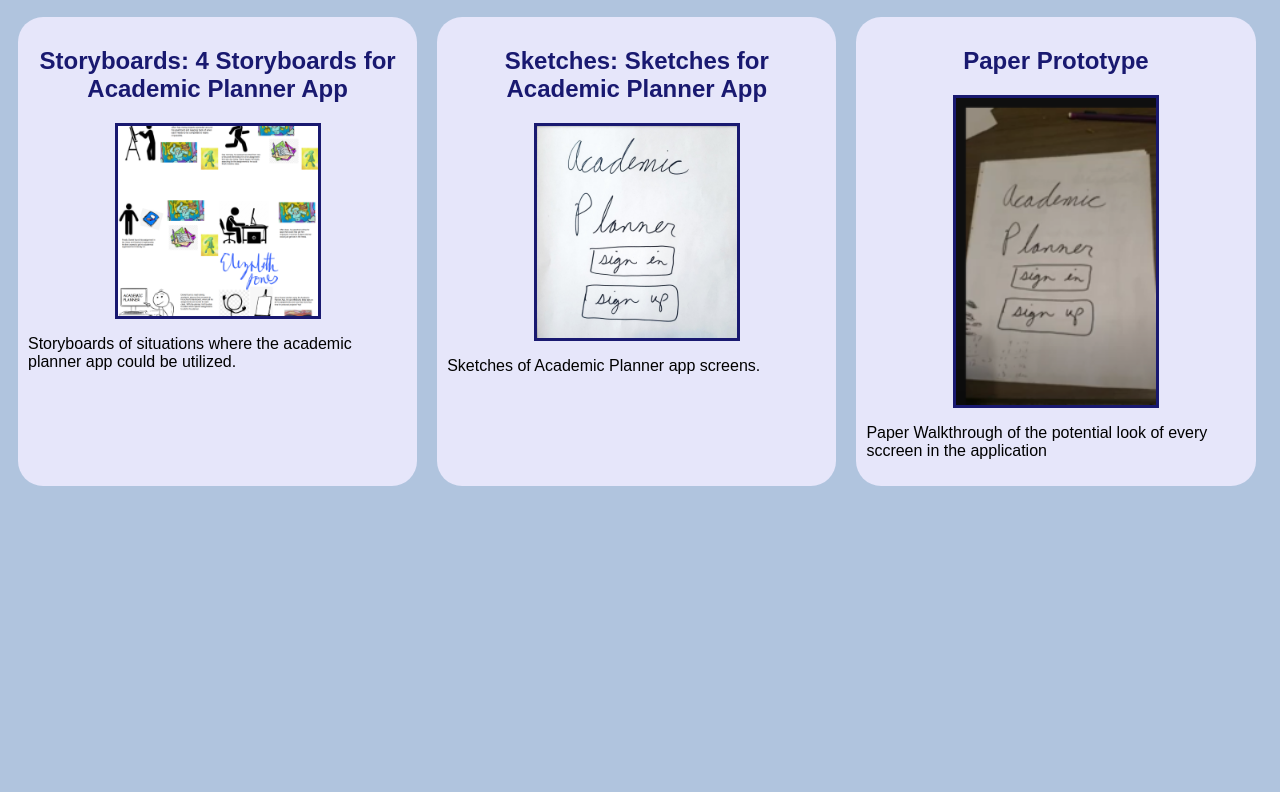
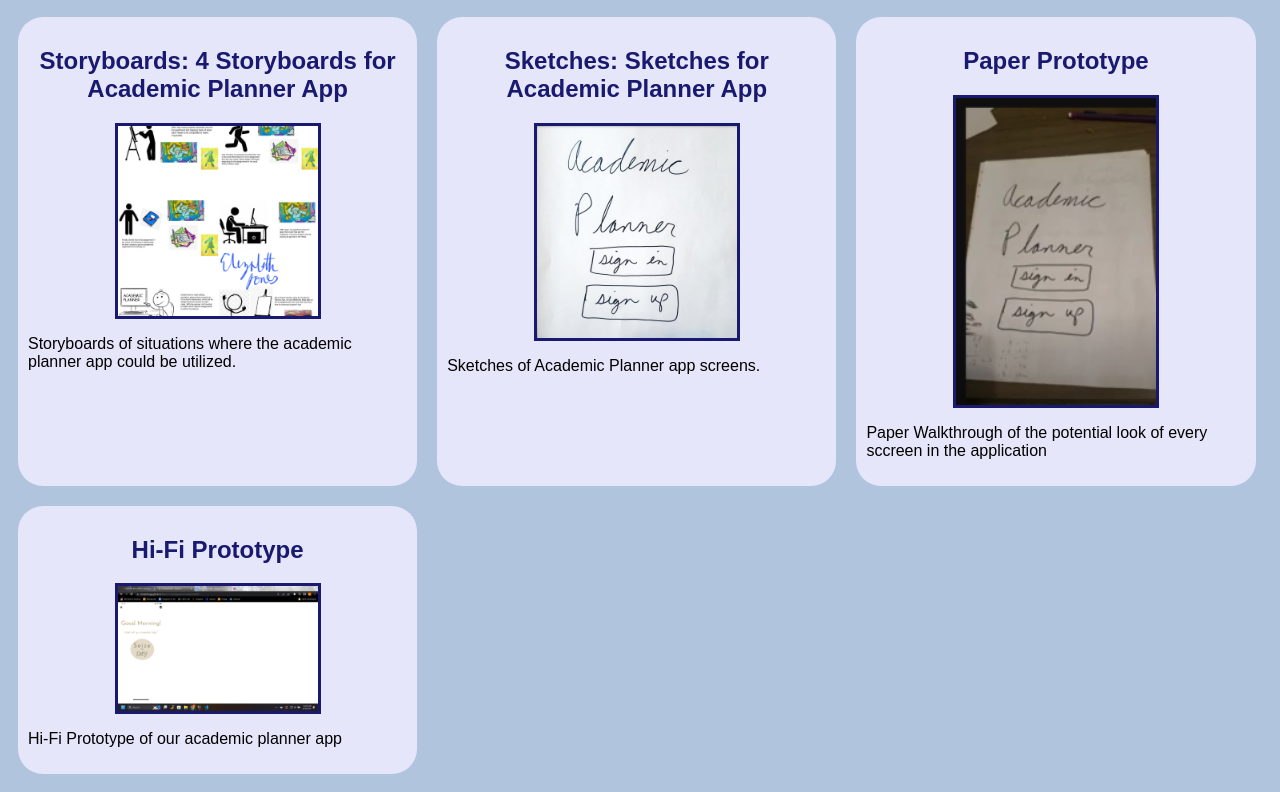
Before and after one commit to intertwinedblue/intertwinedblue.github.io, a plain HTML site: page index.html in a window 1280 px wide. Shown: the part 463-1255 px from the top of the page. Before the commit the page ends 967 px from the top, so only its background shows below. Drawn offline with Linux system fonts and the light colour scheme.

Commit message:
Add files via upload

```diff
--- a/index.html
+++ b/index.html
@@ -70,6 +70,16 @@
                 </p>
 
          </section>
+     <!-- Hi-Fi Prototype Assignment -->
+     <section class="assignment">
+        <a href="https://pr.to/EX58DW/"><h2> Hi-Fi Prototype </h2></a>
+        <a href="https://pr.to/EX58DW/"><img src="images/Hi-Fi.png"></a>
+
+
+            <p> Hi-Fi Prototype of our academic planner app
+                </p>
+
+         </section>
     </div>
 </body>
 
```
Also changed, not shown: images/Hi-Fi.png (added).
